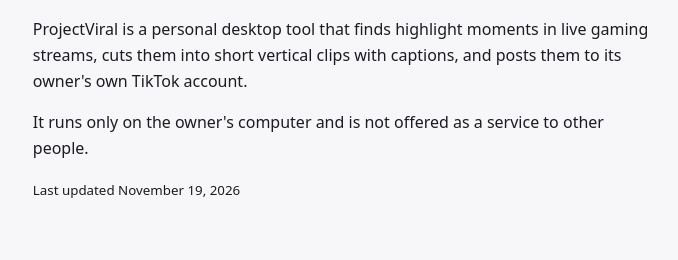
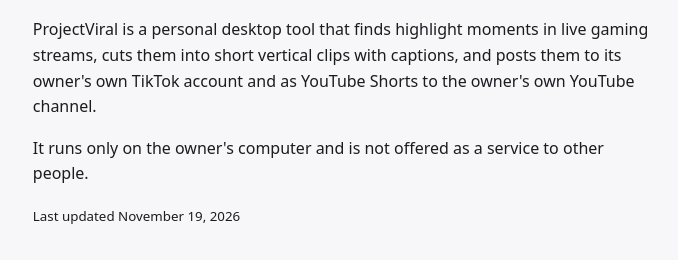
Before and after one commit to XGatz/fordeclipz, a plain HTML site: page index.html in a window 1280 px wide. Shown: the part 124-384 px from the top of the page, without its empty margins (296-974 px from the left). Drawn offline with Linux system fonts and the light colour scheme.

Commit message:
Mention YouTube Shorts on homepage
Co-Authored-By: Claude Opus 5.5 <noreply@anthropic.com>
Claude-Session: https://claude.ai/code/session_012TDLZrnc8nciYkZ9hETjwm

```diff
--- a/index.html
+++ b/index.html
@@ -2,6 +2,6 @@
 <title>ProjectViral</title><style>body{font:16px/1.6 system-ui,sans-serif;max-width:68ch;margin:0 auto;padding:32px 16px;color:#1b1c22;background:#f7f7f9}h1,h2{line-height:1.2}a{color:#c4183f}nav{display:flex;gap:16px;margin-bottom:24px}@media(prefers-color-scheme:dark){body{color:#e8e9ee;background:#121318}a{color:#ff5c80}}</style></head><body>
 <nav><a href="./">ProjectViral</a><a href="terms.html">Terms of Service</a><a href="privacy.html">Privacy Policy</a></nav>
 <h1>ProjectViral</h1>
-<p>ProjectViral is a personal desktop tool that finds highlight moments in live gaming streams, cuts them into short vertical clips with captions, and posts them to its owner's own TikTok account.</p>
+<p>ProjectViral is a personal desktop tool that finds highlight moments in live gaming streams, cuts them into short vertical clips with captions, and posts them to its owner's own TikTok account and as YouTube Shorts to the owner's own YouTube channel.</p>
 <p>It runs only on the owner's computer and is not offered as a service to other people.</p>
 <p><small>Last updated November 19, 2026</small></p></body></html>
```
